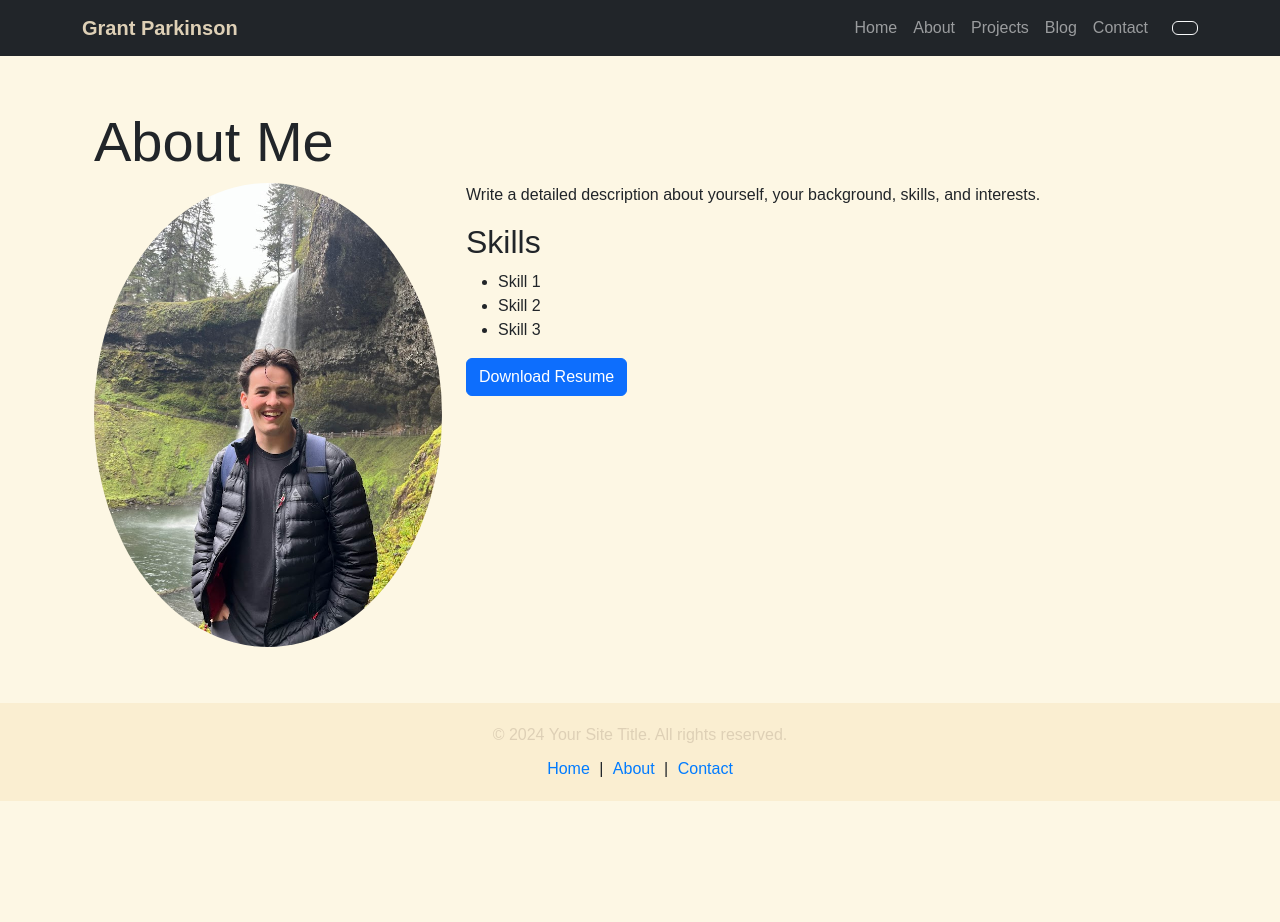
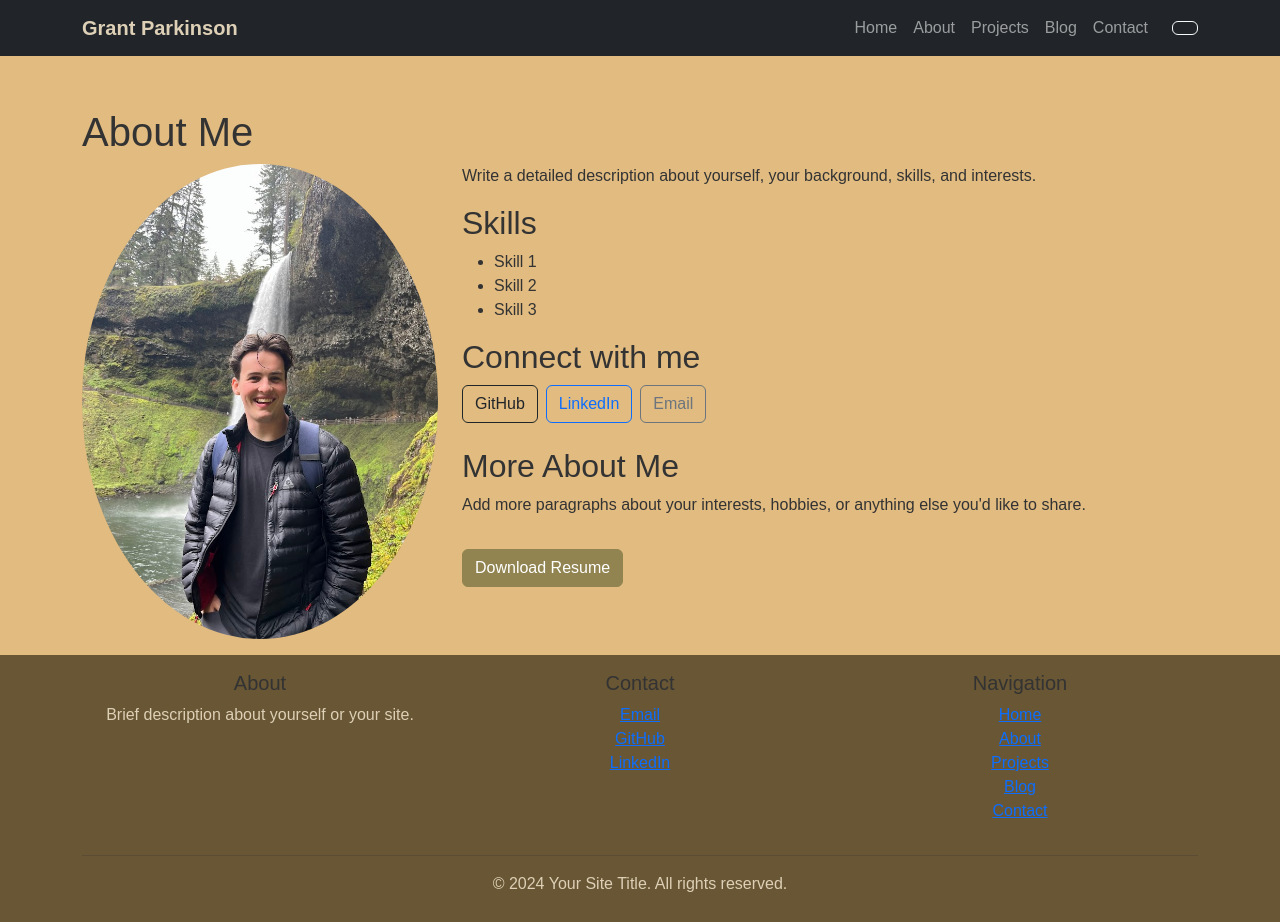
Before and after one commit to grantparkinson-dev/Site, a Jekyll site: the page built from about.md, in a window 1280 px wide and 922 px high. Built offline with Jekyll 4.4.1, drawn with Linux system fonts in a browser that asks for light colours.

Commit message:
updates to css and pages format

```diff
--- a/_includes/footer.html
+++ b/_includes/footer.html
@@ -1,10 +1,30 @@
-<footer class="site-footer">
-    <div class="container">
-      <p>&copy; {{ site.time | date: '%Y' }} {{ site.title | default: "Your Site" }}. All rights reserved.</p>
-      <nav class="footer-nav">
-        <a href="{{ '/' | relative_url }}">Home</a> |
-        <a href="{{ '/about/' | relative_url }}">About</a> |
-        <a href="{{ '/contact/' | relative_url }}">Contact</a>
-      </nav>
+<footer class="site-footer mt-auto py-3">
+  <div class="container">
+    <div class="row">
+      <div class="col-md-4">
+        <h5>About</h5>
+        <p>Brief description about yourself or your site.</p>
+      </div>
+      <div class="col-md-4">
+        <h5>Contact</h5>
+        <ul class="list-unstyled">
+          <li><a href="mailto:grant.c.parkinson@gmail.com">Email</a></li>
+          <li><a href="https://github.com/grantparkinson-dev">GitHub</a></li>
+          <li><a href="https://linkedin.com/in/yourusername">LinkedIn</a></li>
+        </ul>
+      </div>
+      <div class="col-md-4">
+        <h5>Navigation</h5>
+        <ul class="list-unstyled">
+          <li><a href="{{ '/' | relative_url }}">Home</a></li>
+          <li><a href="{{ '/about/' | relative_url }}">About</a></li>
+          <li><a href="{{ '/projects/' | relative_url }}">Projects</a></li>
+          <li><a href="{{ '/blog/' | relative_url }}">Blog</a></li>
+          <li><a href="{{ '/contact/' | relative_url }}">Contact</a></li>
+        </ul>
+      </div>
     </div>
-  </footer>
+    <hr>
+    <p class="text-center">© {{ site.time | date: '%Y' }} {{ site.title | default: "Your Site" }}. All rights reserved.</p>
+  </div>
+</footer>
--- a/_layouts/default.html
+++ b/_layouts/default.html
@@ -7,13 +7,16 @@
     <link href="https://cdn.jsdelivr.net/npm/bootstrap@5.3.3/dist/css/bootstrap.min.css" rel="stylesheet">
     <link rel="stylesheet" href="{{ site.url }}{{ site.baseurl }}/assets/css/style.css">
     <link rel="stylesheet" href="{{ site.url }}{{ site.baseurl }}/assets/css/dark-mode.css">
+    <link rel="stylesheet" href="{{ site.url }}{{ site.baseurl }}/assets/css/color-palette.css">
 </head>
-<body>
+<body class="d-flex flex-column h-100">
     {% include nav.html %}
 
-    <div class="container mt-5">
-        {{ content }}
-    </div>
+    <main class="flex-shrink-0">
+        <div class="container mt-5">
+            {{ content }}
+        </div>
+    </main>
 
     {% include footer.html %}
 
--- a/about.md
+++ b/about.md
@@ -1,24 +1,41 @@
 ---
 layout: default
-title: Page Title
+title: About Me
 ---
 
-<main class="container mt-5">
-    <h1 class="display-4">About Me</h1>
-        <div class="row">
-            <div class="col-md-4">
-                <img src="{{ site.baseurl }}/img/profile-pic.jpg" alt="Your Name" class="img-fluid rounded-circle mb-3">
-            </div>
-            <div class="col-md-8">
-                <p>Write a detailed description about yourself, your background, skills, and interests.</p>
-                <h2>Skills</h2>
-                <ul>
-                    <li>Skill 1</li>
-                    <li>Skill 2</li>
-                    <li>Skill 3</li>
-                    <!-- Add more skills -->
-                </ul>
-                <a href="{{ site.baseurl }}/assets/resume.pdf" class="btn btn-primary" target="_blank">Download Resume</a>
-            </div>
+# About Me
+
+<div class="row">
+    <div class="col-md-4">
+        <img src="{{ site.baseurl }}/img/profile-pic.jpg" alt="Your Name" class="img-fluid rounded-circle mb-3">
+    </div>
+    <div class="col-md-8">
+        <p>Write a detailed description about yourself, your background, skills, and interests.</p>
+
+        <h2>Skills</h2>
+        <ul>
+            <li>Skill 1</li>
+            <li>Skill 2</li>
+            <li>Skill 3</li>
+            <!-- Add more skills -->
+        </ul>
+
+        <h2>Connect with me</h2>
+        <div class="d-flex">
+            <a href="https://github.com/yourusername" class="btn btn-outline-dark me-2">
+                <i class="fab fa-github"></i> GitHub
+            </a>
+            <a href="https://linkedin.com/in/yourusername" class="btn btn-outline-primary me-2">
+                <i class="fab fa-linkedin"></i> LinkedIn
+            </a>
+            <a href="mailto:your.email@example.com" class="btn btn-outline-secondary">
+                <i class="fas fa-envelope"></i> Email
+            </a>
         </div>
-</main>
+
+        <h2 class="mt-4">More About Me</h2>
+        <p>Add more paragraphs about your interests, hobbies, or anything else you'd like to share.</p>
+
+        <a href="{{ site.baseurl }}/assets/resume.pdf" class="btn btn-primary mt-3" target="_blank">Download Resume</a>
+    </div>
+</div>
--- /dev/null
+++ b/assets/css/color-palette.css
@@ -0,0 +1,48 @@
+:root {
+    --light-body: #e1bb80;
+    --light-nav: #7b6b43;
+    --light-footer: #685634;
+    --light-button: #918450;
+
+    --dark-body: #30321c;
+    --dark-nav: #12100e;
+    --dark-footer: #12100e;
+    --dark-button: #6b654b;
+  }
+
+  body {
+    background-color: var(--light-body);
+    color: #333;
+    transition: background-color 0.3s, color 0.3s;
+  }
+
+  .navbar {
+    background-color: var(--light-nav);
+  }
+
+  .btn-primary {
+    background-color: var(--light-button);
+    border-color: var(--light-button);
+  }
+
+  .site-footer {
+    background-color: var(--light-footer);
+  }
+
+  body.dark-mode {
+    background-color: var(--dark-body);
+    color: #e0e0e0;
+  }
+
+  .dark-mode .navbar {
+    background-color: var(--dark-nav);
+  }
+
+  .dark-mode .btn-primary {
+    background-color: var(--dark-button);
+    border-color: var(--dark-button);
+  }
+
+  .dark-mode .site-footer {
+    background-color: var(--dark-footer);
+  }
--- a/assets/js/main.js
+++ b/assets/js/main.js
@@ -86,4 +86,27 @@ document.addEventListener('DOMContentLoaded', function() {
             contactForm.reset();
         });
     }
+    if (currentPage === '/' || currentPage === '/index.md') {
+        const featuredProjects = [
+            { title: 'Spotify Visualizations', description: 'Interactive data visualizations of Spotify listening history.', image: '/img/project-thumbnails/spotify-viz.jpg', url: '/projects/spotify-visualizations/' },
+            // Add more projects here
+        ];
+
+        const projectsContainer = document.getElementById('featuredProjects');
+        featuredProjects.forEach(project => {
+            const col = document.createElement('div');
+            col.className = 'col-md-4 mb-4';
+            col.innerHTML = `
+                <div class="card h-100">
+                    <img src="${project.image}" class="card-img-top" alt="${project.title}">
+                    <div class="card-body">
+                        <h5 class="card-title">${project.title}</h5>
+                        <p class="card-text">${project.description}</p>
+                        <a href="${project.url}" class="btn btn-primary">View Project</a>
+                    </div>
+                </div>
+            `;
+            projectsContainer.appendChild(col);
+        });
+    }
 });
```
Also changed, not shown: blog.md (+39 -7 lines), index.md (+3 -2 lines), projects.md (+37 -6 lines).
